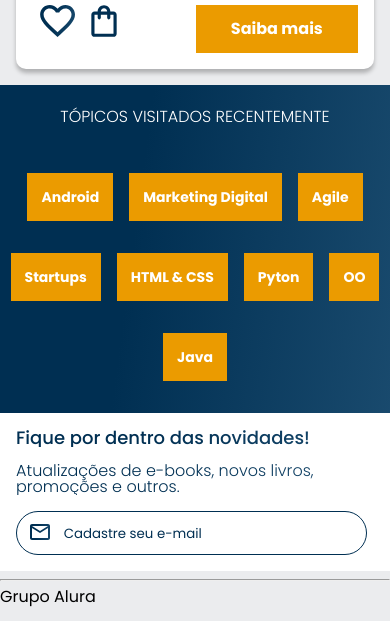
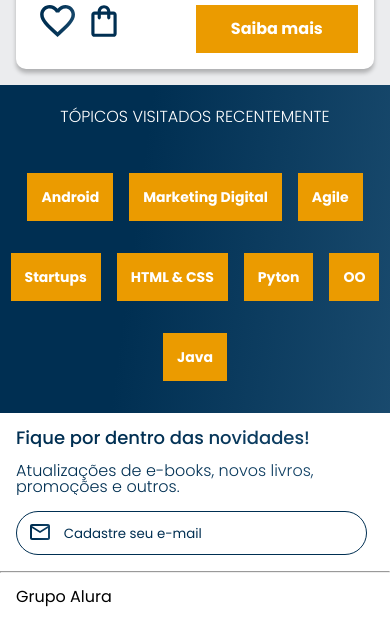
Before and after one commit to caiovsilvalb/alurabooks, a plain HTML site: page index.html in a window 390 px wide. Shown: the part 1412-2033 px from the top of the page. Drawn offline with nearby package versions, Linux system fonts and the light colour scheme.

Commit message:
projeto-mobile-finalizado

```diff
--- /dev/null
+++ b/styles/rodape.css
@@ -0,0 +1,9 @@
+hr {
+    margin: 0;
+}
+
+
+.rodape {
+    background-color: var(--branco);
+    padding: 1em;
+}
--- a/styles/style.css
+++ b/styles/style.css
@@ -3,6 +3,7 @@
 @import url("../styles/carrossel.css");
 @import url("../styles/topicos.css");
 @import url("../styles/contato.css");
+@import url("../styles/rodape.css");
 @import url('https://fonts.googleapis.com/css2?family=Poppins:ital,wght@0,100;0,200;0,300;0,400;0,500;0,600;0,700;0,800;0,900;1,100;1,200;1,300;1,400;1,500;1,600;1,700;1,800;1,900&display=swap');
 
 
```
